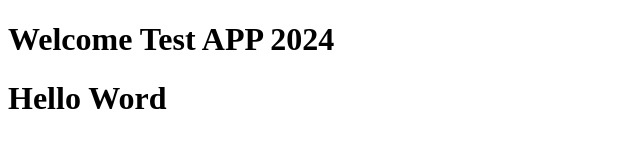
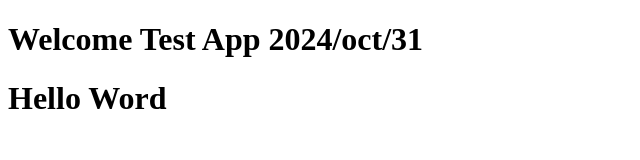
Before and after one commit to magedalsooqi/TestProject, a plain HTML site: page index.html in a window 1280 px wide. Shown: the whole page, without its empty margins (0-640 px from the left). Drawn offline with Linux system fonts and the light colour scheme.

Commit message:
My Updated index.html

```diff
--- a/index.html
+++ b/index.html
@@ -6,7 +6,7 @@
     <title>Document</title>
 </head>
 <body>
-    <h1 >Welcome Test APP 2024</h1>
+    <h1 >Welcome Test App 2024/oct/31</h1>
     <h1 >Hello Word</h1>
 
 </body>
```
